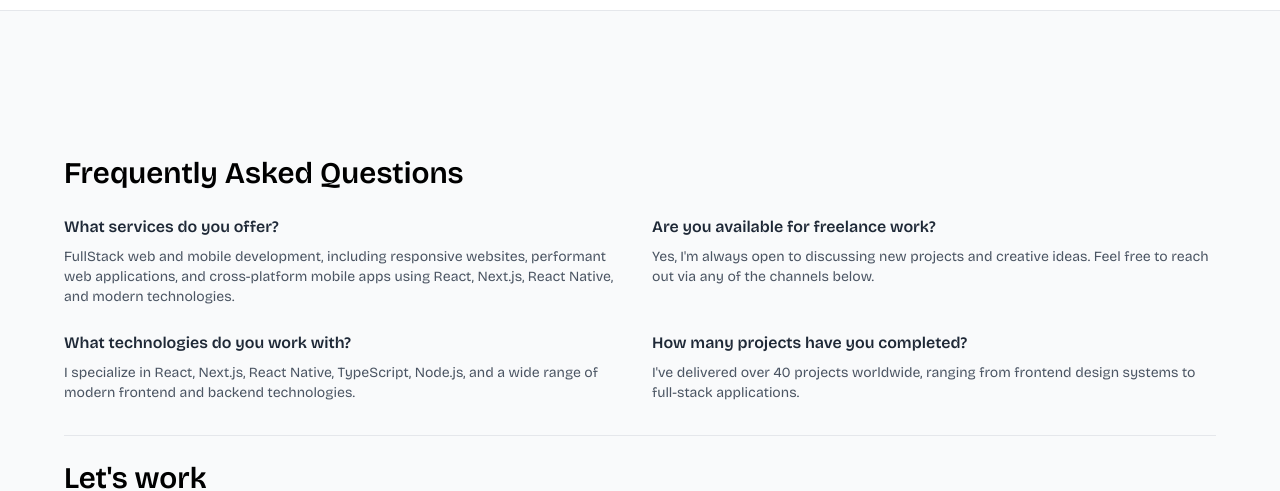
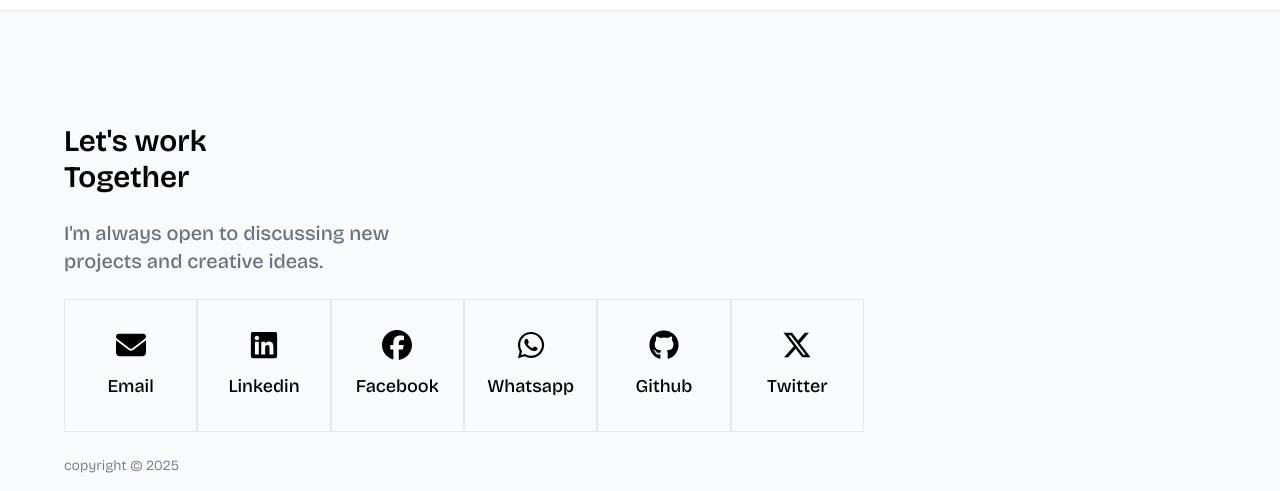
Before and after one commit to abundiko/portfolio-2024, a Next.js app: page / in a window 1280 px wide. Shown: the part 6460-6951 px from the top of the page. Built offline with nearby package versions, Linux system fonts and the light colour scheme.

Commit message:
removed FAQ

```diff
--- a/app/(index)/Footer.tsx
+++ b/app/(index)/Footer.tsx
@@ -8,7 +8,7 @@ export default function Footer() {
       id="CONTACT"
       className="pt-28 pb-10 overflow-hidden app-container bg-gray-50 grid gap-4 md:gap-6"
     >
-      <section className="grid gap-6 py-8 border-b border-gray-200" aria-labelledby="faq-heading">
+      {/* <section className="grid gap-6 py-8 border-b border-gray-200" aria-labelledby="faq-heading">
         <h2 id="faq-heading" className="font-semibold text-3xl">
           Frequently Asked Questions
         </h2>
@@ -53,7 +53,7 @@ export default function Footer() {
             </p>
           </div>
         </div>
-      </section>
+      </section> */}
       {/* <Copy> */}
       <h2 className="font-semibold text-3xl lg:text-3xl">
         Let&apos;s work <br />
```
